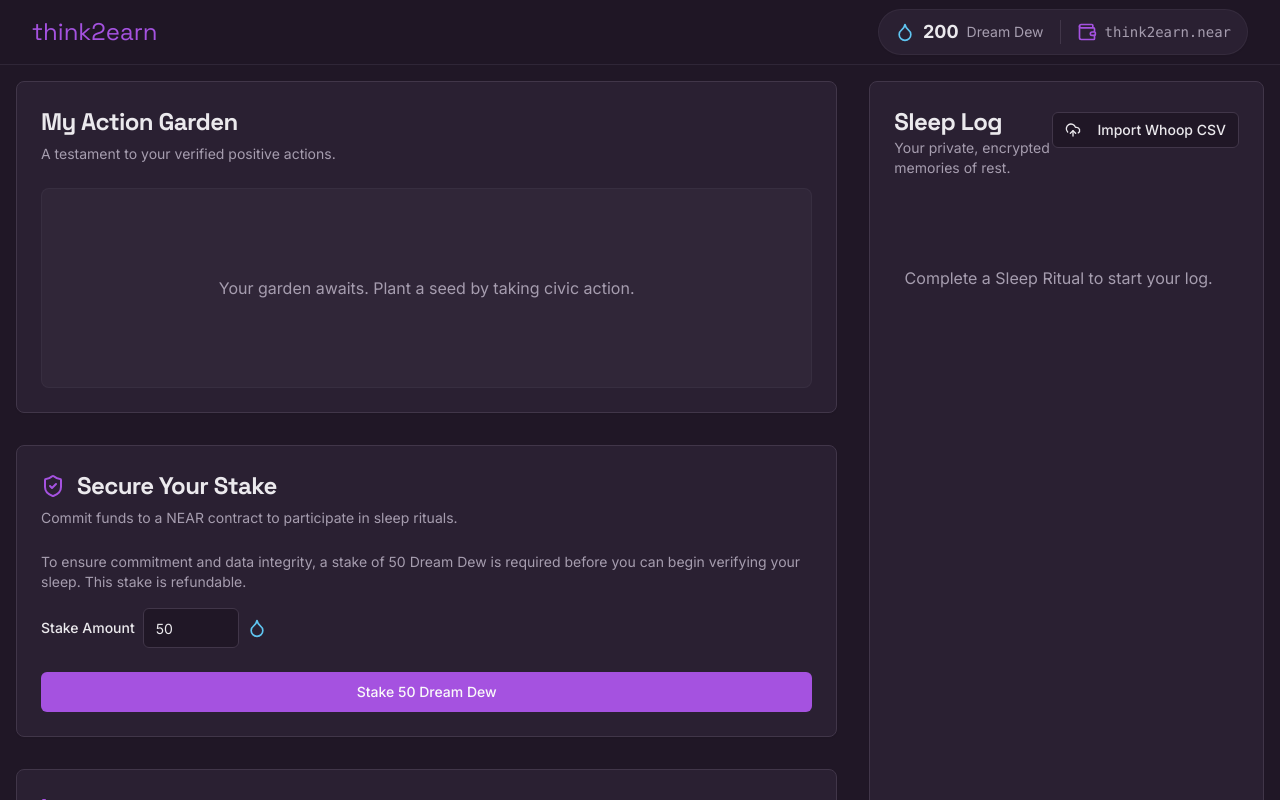
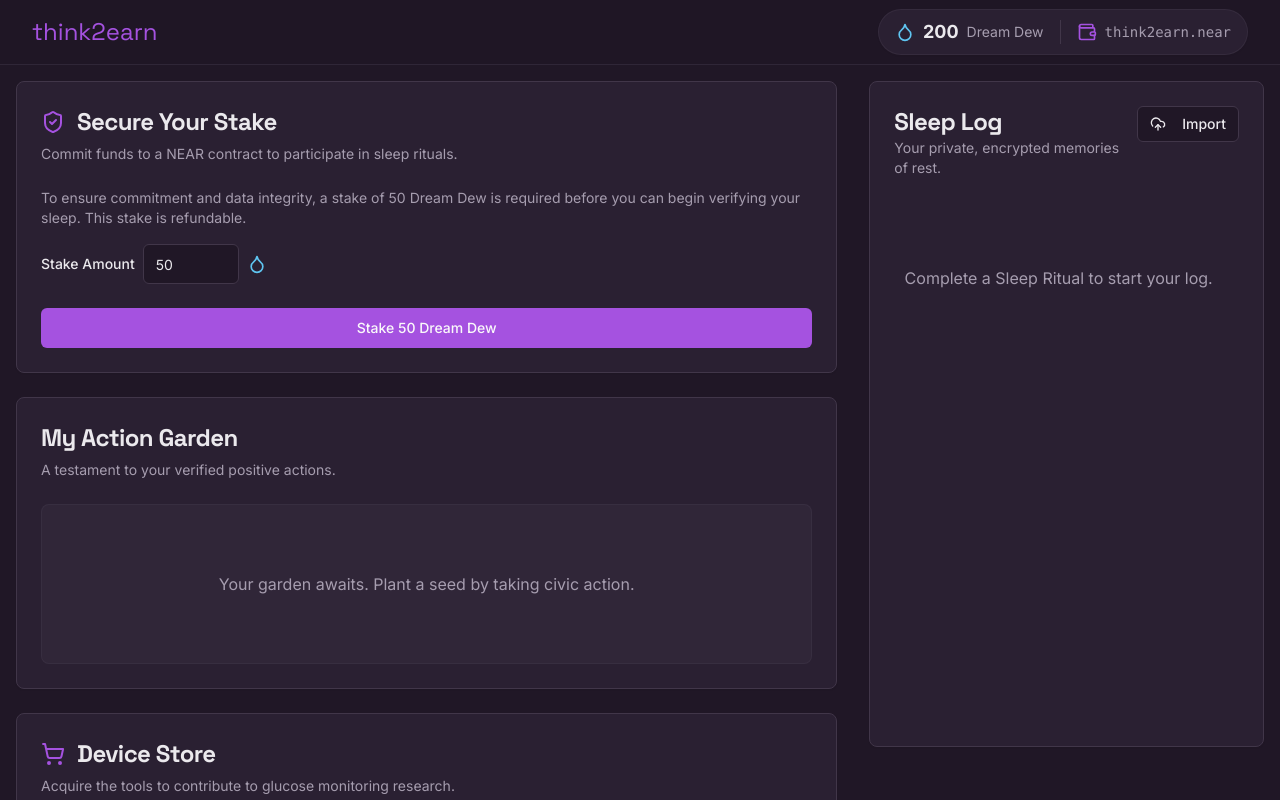
Before and after one commit to rainbowpuffpuff/agentic_health, a Next.js app: page / in a window 1280 px wide. Both pictures are taken after a click on the button "Connect NEAR Wallet". Shown: the top 800 px of the page. Built offline with nearby package versions, Linux system fonts and the light colour scheme; what @genkit-ai/googleai, genkit would draw is missing.

Commit message:
move the stake stuff to be the first thing on the page, device last, and

```diff
--- a/src/app/page.tsx
+++ b/src/app/page.tsx
@@ -17,6 +17,8 @@
 import { Input } from '@/components/ui/input';
 import { Label } from '@/components/ui/label';
 import { detectSleepingSurface } from '@/ai/flows/detect-sleeping-surface-flow';
+import { ChartContainer, ChartTooltip, ChartTooltipContent, ChartConfig } from "@/components/ui/chart"
+import { BarChart, Bar, XAxis, YAxis, CartesianGrid, Tooltip as RechartsTooltip, Legend, ResponsiveContainer } from 'recharts';
 
 type JournalEntry = {
   id: number;
@@ -30,6 +32,23 @@
   publicKey: string;
   password: string;
 } | null;
+
+type WhoopData = {
+    date: string;
+    'Time in Bed (hours)': number;
+    'Sleep (hours)': number;
+}[];
+
+const chartConfig = {
+  timeInBed: {
+    label: "Time in Bed",
+    color: "hsl(var(--chart-1))",
+  },
+  sleep: {
+    label: "Sleep",
+    color: "hsl(var(--chart-2))",
+  },
+} satisfies ChartConfig
 
 export default function Home() {
   const [walletConnected, setWalletConnected] = useState(false);
@@ -61,7 +80,12 @@
   const videoRef = useRef<HTMLVideoElement>(null);
   const canvasRef = useRef<HTMLCanvasElement>(null);
   const fileInputRef = useRef<HTMLInputElement>(null);
+  const whoopInputRef = useRef<HTMLInputElement>(null);
   const [uploadedImage, setUploadedImage] = useState<{url: string, date: string} | null>(null);
+
+  // Whoop Data
+  const [whoopData, setWhoopData] = useState<WhoopData>([]);
+
 
   useEffect(() => {
     // Simulate initial loading
@@ -202,6 +226,51 @@
       reader.readAsDataURL(file);
     }
   };
+
+    const handleWhoopImport = (event: React.ChangeEvent<HTMLInputElement>) => {
+        const file = event.target.files?.[0];
+        if (file) {
+            const reader = new FileReader();
+            reader.onload = (e) => {
+                const text = e.target?.result as string;
+                try {
+                    const rows = text.split('\n').slice(1); // Skip header
+                    const parsedData = rows.map(row => {
+                        const columns = row.split(',');
+                        // Assuming CSV format: Date, ... some columns ..., Time in Bed (seconds), Sleep Duration (seconds)
+                        // This will need adjustment based on the actual CSV structure
+                        const date = new Date(columns[0]).toLocaleDateString('en-US', { month: 'short', day: 'numeric' });
+                        const timeInBed = parseFloat(columns[19]) / 3600; // Example column
+                        const sleep = parseFloat(columns[20]) / 3600; // Example column
+
+                        if (!date || isNaN(timeInBed) || isNaN(sleep)) return null;
+
+                        return { date, 'Time in Bed (hours)': timeInBed, 'Sleep (hours)': sleep };
+                    }).filter(Boolean) as WhoopData;
+
+                    if(parsedData.length === 0) {
+                        throw new Error("CSV format is not as expected or file is empty.");
+                    }
+
+                    setWhoopData(parsedData.slice(-7)); // Show last 7 days
+                    toast({
+                        title: "Import Successful",
+                        description: `Imported ${parsedData.length} sleep records.`,
+                    });
+                } catch (err) {
+                    console.error("Error parsing Whoop CSV:", err);
+                    toast({
+                        variant: "destructive",
+                        title: "Import Failed",
+                        description: "The CSV file could not be parsed. Please ensure it's a valid Whoop sleep data export.",
+                        duration: 5000,
+                    });
+                }
+            };
+            reader.readAsText(file);
+        }
+    };
+
 
   const handleConfirmPhoto = async () => {
     let photoUrl = uploadedImage?.url;
@@ -411,54 +480,13 @@
       </header>
 
       <main className="container mx-auto p-4">
+      <Input type="file" accept=".csv" ref={whoopInputRef} onChange={handleWhoopImport} className="hidden" />
         <div className="grid grid-cols-1 gap-6 lg:grid-cols-3 lg:gap-8">
 
-          <Card className="lg:col-span-2 slide-in-from-bottom transition-all hover:shadow-primary/5">
-            <CardHeader>
-              <CardTitle className="font-headline text-2xl">My Action Garden</CardTitle>
-              <CardDescription>A testament to your verified positive actions.</CardDescription>
-            </CardHeader>
-            <CardContent>
-              <div className="grid grid-cols-5 sm:grid-cols-8 md:grid-cols-10 gap-4 p-4 rounded-lg min-h-[200px] bg-secondary/30 border border-border/50">
-                {Array.from({ length: gardenFlowers }).map((_, i) => (
-                  <FlowerIcon key={i} className="h-10 w-10 sprout text-primary" style={{ animationDelay: `${i * 50}ms` }}/>
-                ))}
-                 {gardenFlowers === 0 && <p className="col-span-full text-center text-muted-foreground self-center">Your garden awaits. Plant a seed by taking civic action.</p>}
-              </div>
-            </CardContent>
-          </Card>
-
-          <Card className="lg:row-span-3 slide-in-from-bottom transition-all hover:shadow-primary/5" style={{animationDelay: '300ms'}}>
-             <CardHeader className="flex flex-row items-start justify-between">
-                <div className='flex-grow'>
-                    <CardTitle className="font-headline text-2xl">Sleep Log</CardTitle>
-                    <CardDescription>Your private, encrypted memories of rest.</CardDescription>
-                </div>
-                <Button variant="outline" size="sm">
-                    <UploadCloud className="mr-2 h-4 w-4" />
-                    Import Whoop CSV
-                </Button>
-            </CardHeader>
-            <CardContent>
-              <ScrollArea className="h-[720px] pr-4">
-                <div className="space-y-4">
-                  {journalEntries.map(entry => (
-                    <div key={entry.id} className="flex items-center gap-4 rounded-lg border p-3 bg-card hover:bg-secondary/50 transition-colors" data-ai-hint="bed bedroom">
-                      <Image src={entry.imageUrl} alt="A photo of a bed" width={80} height={60} className="rounded-md object-cover aspect-[4/3]" data-ai-hint="night sleep" />
-                      <div className="flex-grow">
-                        <p className="font-semibold">{entry.date}</p>
-                        <p className="text-sm text-primary">{entry.sleep}</p>
-                      </div>
-                    </div>
-                  ))}
-                  {journalEntries.length === 0 && <p className="text-center text-muted-foreground pt-16">Complete a Sleep Ritual to start your log.</p>}
-                </div>
-              </ScrollArea>
-            </CardContent>
-          </Card>
-
+            {/* Staking and Rituals Column */}
+            <div className="lg:col-span-2 space-y-6">
                 {!isStaked && appState === 'idle' && (
-            <Card className="lg:col-span-2 slide-in-from-bottom transition-all hover:shadow-primary/5" style={{animationDelay: '200ms'}}>
+                    <Card className="slide-in-from-bottom transition-all hover:shadow-primary/5">
                     <CardHeader>
                         <CardTitle className="font-headline text-2xl flex items-center gap-3">
                         <ShieldCheck className="text-primary"/> Secure Your Stake
@@ -482,7 +510,7 @@
                 )}
 
                 {appState === 'taking_photo' && (
-             <Card className="lg:col-span-2 slide-in-from-bottom transition-all hover:shadow-primary/5" style={{animationDelay: '200ms'}}>
+                    <Card className="slide-in-from-bottom transition-all hover:shadow-primary/5">
                         <CardHeader>
                             <CardTitle className="font-headline text-2xl">Begin Sleep Ritual</CardTitle>
                             <CardDescription>Take a photo of your bed or upload one from your gallery.</CardDescription>
@@ -538,9 +566,8 @@
                     </Card>
                 )}
 
-
                 {isStaked && appState !== 'taking_photo' && appState !== 'analyzing_photo' && (
-            <Card className="lg:col-span-2 slide-in-from-bottom transition-all hover:shadow-primary/5" style={{animationDelay: '200ms'}}>
+                    <Card className="slide-in-from-bottom transition-all hover:shadow-primary/5">
                     <CardHeader>
                         <CardTitle className="font-headline text-2xl">Daily Rituals</CardTitle>
                         <CardDescription>Generate proofs of your positive actions.</CardDescription>
@@ -582,7 +609,7 @@
                 )}
 
                 {(appState === 'analyzing_photo') && (
-                 <Card className="lg:col-span-2 slide-in-from-bottom transition-all hover:shadow-primary/5" style={{animationDelay: '200ms'}}>
+                    <Card className="lg:col-span-2 slide-in-from-bottom transition-all hover:shadow-primary/5">
                         <CardHeader>
                             <CardTitle className="font-headline text-2xl">Daily Rituals</CardTitle>
                             <CardDescription>Generate proofs of your positive actions.</CardDescription>
@@ -598,6 +625,20 @@
                         </CardContent>
                     </Card>
                 )}
+                 <Card className="slide-in-from-bottom transition-all hover:shadow-primary/5" style={{animationDelay: '100ms'}}>
+                    <CardHeader>
+                    <CardTitle className="font-headline text-2xl">My Action Garden</CardTitle>
+                    <CardDescription>A testament to your verified positive actions.</CardDescription>
+                    </CardHeader>
+                    <CardContent>
+                    <div className="grid grid-cols-5 sm:grid-cols-8 md:grid-cols-10 gap-4 p-4 rounded-lg min-h-[160px] bg-secondary/30 border border-border/50">
+                        {Array.from({ length: gardenFlowers }).map((_, i) => (
+                        <FlowerIcon key={i} className="h-10 w-10 sprout text-primary" style={{ animationDelay: `${i * 50}ms` }}/>
+                        ))}
+                        {gardenFlowers === 0 && <p className="col-span-full text-center text-muted-foreground self-center">Your garden awaits. Plant a seed by taking civic action.</p>}
+                    </div>
+                    </CardContent>
+                </Card>
 
                 <Card className="lg:col-span-2 slide-in-from-bottom transition-all hover:shadow-primary/5" style={{animationDelay: '400ms'}}>
                     <CardHeader>
@@ -746,6 +787,57 @@
                     </Card>
                 )}
             </div>
+
+            {/* Sleep Log Column */}
+            <div className="lg:col-span-1 space-y-6">
+                <Card className="slide-in-from-bottom transition-all hover:shadow-primary/5" style={{animationDelay: '300ms'}}>
+                    <CardHeader>
+                        <div className='flex items-start justify-between gap-4'>
+                            <div>
+                                <CardTitle className="font-headline text-2xl">Sleep Log</CardTitle>
+                                <CardDescription>Your private, encrypted memories of rest.</CardDescription>
+                            </div>
+                            <Button variant="outline" size="sm" onClick={() => whoopInputRef.current?.click()}>
+                                <UploadCloud className="mr-2 h-4 w-4" />
+                                Import
+                            </Button>
+                        </div>
+                    </CardHeader>
+                    <CardContent>
+                        {whoopData.length > 0 && (
+                            <div className="mb-6">
+                                <h4 className="text-lg font-headline mb-2">Recent Sleep Performance</h4>
+                                <ChartContainer config={chartConfig} className="h-[200px] w-full">
+                                    <BarChart accessibilityLayer data={whoopData} margin={{ top: 20, right: 20, bottom: 5, left: 0 }}>
+                                        <CartesianGrid vertical={false} />
+                                        <XAxis dataKey="date" tickLine={false} tickMargin={10} axisLine={false} />
+                                        <YAxis unit="h" tickLine={false} axisLine={false} />
+                                        <RechartsTooltip cursor={false} content={<ChartTooltipContent />} />
+                                        <Legend />
+                                        <Bar dataKey="Time in Bed (hours)" name="Time in Bed" fill="var(--color-timeInBed)" radius={4} />
+                                        <Bar dataKey="Sleep (hours)" name="Sleep" fill="var(--color-sleep)" radius={4} />
+                                    </BarChart>
+                                </ChartContainer>
+                            </div>
+                        )}
+                        <ScrollArea className="h-[520px] pr-4">
+                            <div className="space-y-4">
+                                {journalEntries.map(entry => (
+                                    <div key={entry.id} className="flex items-center gap-4 rounded-lg border p-3 bg-card hover:bg-secondary/50 transition-colors" data-ai-hint="bed bedroom">
+                                    <Image src={entry.imageUrl} alt="A photo of a bed" width={80} height={60} className="rounded-md object-cover aspect-[4/3]" data-ai-hint="night sleep" />
+                                    <div className="flex-grow">
+                                        <p className="font-semibold">{entry.date}</p>
+                                        <p className="text-sm text-primary">{entry.sleep}</p>
+                                    </div>
+                                    </div>
+                                ))}
+                                {journalEntries.length === 0 && <p className="text-center text-muted-foreground pt-16">Complete a Sleep Ritual to start your log.</p>}
+                            </div>
+                        </ScrollArea>
+                    </CardContent>
+                </Card>
+            </div>
+        </div>
       </main>
     </div>
   );
```
Lines whose indentation alone changed are shown as unchanged.
